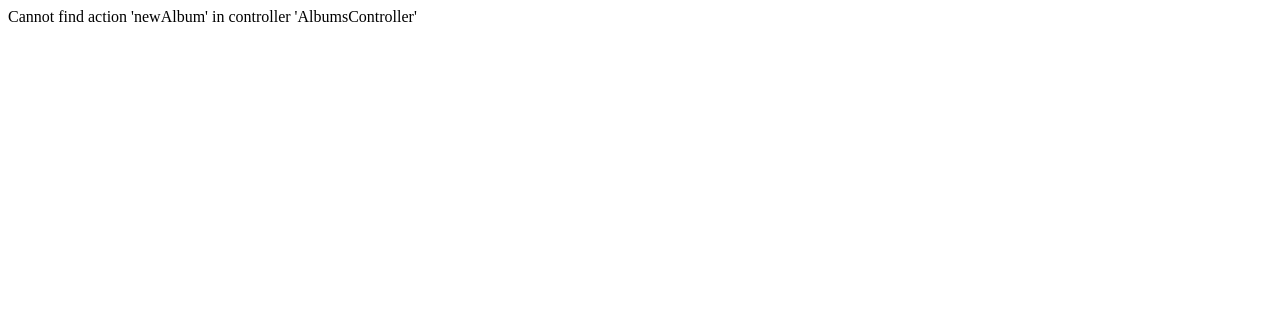
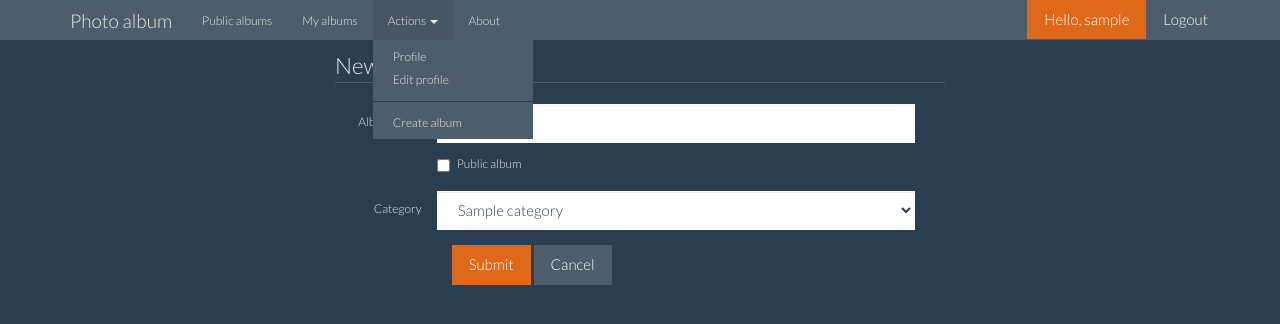
Before and after one commit to GBurlakova/SoftUni-WebDevelopmentBasics-PracticalProject, a PHP site: page /photo-album/albums/newAlbum in a window 1280 px wide. Shown: the top 324 px of the page. Run offline with PHP 8.4, Linux system fonts and the light colour scheme; the visitor is signed in with stand-in values (Sample User, id 1); tables that the repository leaves empty or names only in its code hold one stand-in row (values such as "Sample post").

Commit message:
Implemented create new album functionality - closes #5

```diff
--- a/controllers/AlbumsController.php
+++ b/controllers/AlbumsController.php
@@ -4,6 +4,7 @@ class AlbumsController extends BaseController {
 
     public function onInit() {
         $this->db = new AlbumsModel();
+        $this->categories = $this->db->getCategories();
     }
 
     public function index() {
@@ -35,21 +36,29 @@ class AlbumsController extends BaseController {
         $this->renderView('publicAlbums');
     }
 
-    public function add() {
+    public function newAlbum() {
         $this->authorize();
-        $this->title = "Add album";
+        $this->title = "New album";
 
         if($this->isPost) {
-            $todoIsAdded = $this->db->addTodoItem($_POST['todo-item']);
-            if($todoIsAdded) {
-                $this->addSuccessMessage("Todo added");
-                $this->redirect('albums');
-            } else {
-                $this->addErrorMessage("Todo cannot be added. Please try again!");
-                $this->redirect('photo-album/addTodo');
+            if(isset($_POST['submit'])) {
+                $albumName = $this->checkForRequiredData('albumName', $_POST['albumName']);
+                $categoryId = $this->checkForRequiredData('categoryId', $_POST['categoryId']);
+                $isPublic = isset($_POST['isPublic']) ?  1 : 0;
+                $userId = $this->db->getUserId($_SESSION['username']);
+
+                $todoIsAdded = $this->db->newAlbum($albumName, $isPublic, $userId, $categoryId);
+                if($todoIsAdded) {
+                    $this->addSuccessMessage("Album created");
+                    $this->redirect('albums');
+                } else {
+                    $this->addErrorMessage("Album cannot be created. Please try again!");
+                    $this->redirect('albums', 'newAlbum');
+                }
             }
         }
 
+        $this->categories = $this->db->getCategories();
         $this->renderView(__FUNCTION__);
     }
 
--- a/controllers/BaseController.php
+++ b/controllers/BaseController.php
@@ -100,19 +100,34 @@ abstract class BaseController {
     }
 
     // notifications
-    function addInfoMessage($msg) {
+    public function addInfoMessage($msg) {
         $this->addMessage($msg, 'info');
     }
 
-    function addSuccessMessage($msg) {
+    public function addSuccessMessage($msg) {
         $this->addMessage($msg, 'success');
     }
 
-    function addErrorMessage($msg) {
+    public function addErrorMessage($msg) {
         $this->addMessage($msg, 'error');
     }
 
-    function addMessage($msg, $type) {
+    public function checkForRequiredData($name, $data){
+        if(!$data) {
+            $this->addErrorMessage('Missing required data');
+            $this->redirect('albums', 'newAlbum');
+        }
+
+        return $data;
+    }
+
+    public function gerUserId(){
+        $username = $_SESSION['username'];
+        $userId = $this->db->getIserId($username);
+        return $userId;
+    }
+
+    private function addMessage($msg, $type) {
         session_start();
         if (!isset($_SESSION['messages'])) {
             $_SESSION['messages'] = array();
--- a/models/AlbumsModel.php
+++ b/models/AlbumsModel.php
@@ -1,5 +1,17 @@
 <?php
 class AlbumsModel extends BaseModel{
+    public function getCategories()
+    {
+        $statement = self::$db->query(
+            "SELECT * FROM categories ORDER BY id");
+        $categories = array();
+        while($category = $statement->fetch_assoc()) {
+            array_push($categories, $category);
+        }
+
+        return $categories;
+    }
+
     public function all($username) {
         $statement = self::$db->prepare(
             "SELECT a.id, a.name, COUNT(al.album_id) as likes
@@ -27,14 +39,10 @@ class AlbumsModel extends BaseModel{
         return $userAlbums;
     }
 
-    public function create($todoItem, $userId = 1){
-        if ($todoItem == '') {
-            return false;
-        }
-
-        $statement = self::$db->prepare(
-            "INSERT INTO photo-album (user_id, todo_item) VALUES(?, ?)");
-        $statement->bind_param('is', $userId, $todoItem);
+    public function newAlbum($albumName, $isPublic, $userId, $categoryId){
+        $query = 'INSERT INTO albums (name, is_public, user_id, category_id) VALUES(?, ?, ?, ?)';
+        $statement = self::$db->prepare($query);
+        $statement->bind_param('siii', $albumName, $isPublic, $userId, $categoryId);
         $statement->execute();
         return $statement->affected_rows > 0;
     }
@@ -103,6 +111,19 @@ class AlbumsModel extends BaseModel{
         return $resultData;
     }
 
+    public function getUserId($username) {
+        if($username == "") {
+            $userId = "";
+        } else {
+            $userIdQuery = self::$db->prepare("SELECT id FROM users WHERE username = ?");
+            $userIdQuery->bind_param("s", $username);
+            $userIdQuery->execute();
+            $userId = $userIdQuery->get_result()->fetch_assoc()['id'];
+        }
+
+        return $userId;
+    }
+
     private function getAlbumsComments($albums) {
         for ($album = 0; $album < sizeof($albums); $album++){
             $commentsQuery = self::$db->prepare(
@@ -125,19 +146,6 @@ class AlbumsModel extends BaseModel{
         }
 
         return $albums;
-    }
-
-    private function getUserId($username) {
-        if($username == "") {
-            $userId = "";
-        } else {
-            $userIdQuery = self::$db->prepare("SELECT id FROM users WHERE username = ?");
-            $userIdQuery->bind_param("s", $username);
-            $userIdQuery->execute();
-            $userId = $userIdQuery->get_result()->fetch_assoc()['id'];
-        }
-
-        return $userId;
     }
 
     private function estimateAlbumsCountBeforePaging($statement) {
--- /dev/null
+++ b/views/albums/newAlbum.php
@@ -0,0 +1,31 @@
+<main>
+    <form class="form-horizontal col-lg-6 col-lg-offset-3" method="post"
+          action="/photo-album/albums/newAlbum">
+        <fieldset>
+            <legend>New album</legend>
+            <label for="album-name" class="col-lg-2 control-label">Album name</label>
+            <div class="col-lg-10 form-group">
+                <input type="text" class="form-control" id="album-name" name="albumName" placeholder="Album name">
+                <div class="checkbox">
+                    <label>
+                        <input type="checkbox" name="isPublic"> Public album
+                    </label>
+                </div>
+            </div>
+            <label for="categories" class="col-lg-2 control-label">Category</label>
+            <div class="col-lg-10 form-group">
+                <select class="form-control" id="categories" name="categoryId">
+                    <?php foreach($this->categories as $category): ?>
+                        <option value="<?php echo $category['id']?>">
+                            <?php $this->renderText($category['name']);?>
+                        </option>
+                    <?php endforeach;?>
+                </select>
+            </div>
+            <div class="col-lg-10 col-lg-offset-2">
+                <button type="submit" class="btn btn-primary" name="submit">Submit</button>
+                <button type="reset" class="btn btn-default">Cancel</button>
+            </div>
+        </fieldset>
+    </form>
+</main>
```
Also changed, not shown: views/albums/create.php (deleted, +0 -7 lines), views/layouts/user/header.php (+15 -7 lines).
